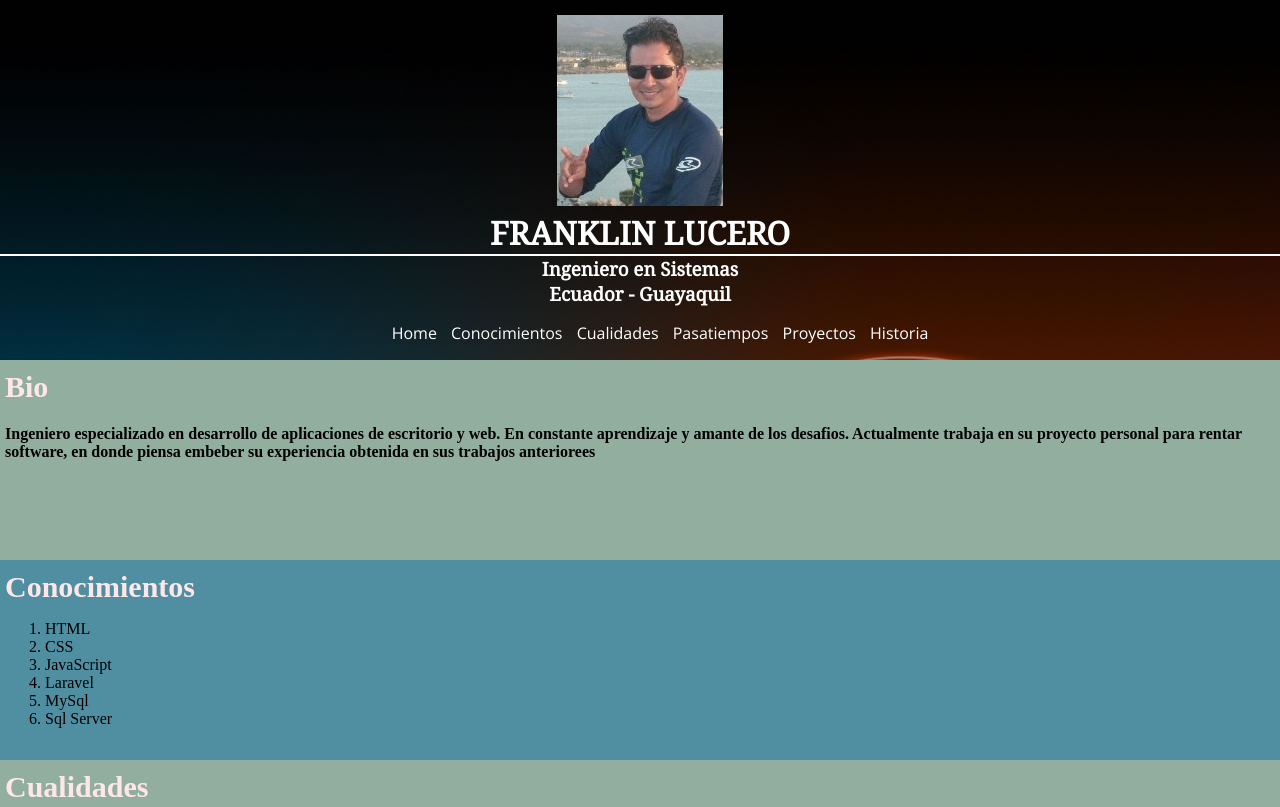
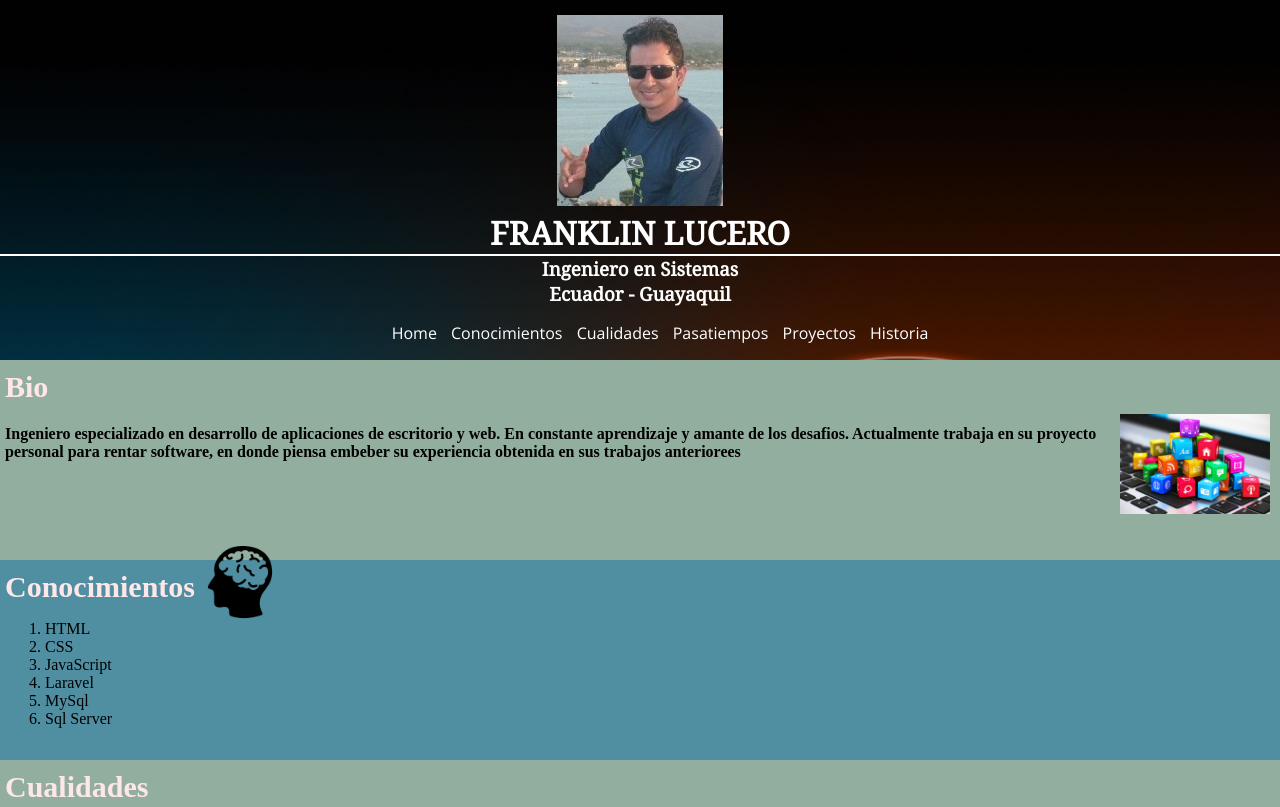
Before and after one commit to Alercard/personal, a website: page dist/index.html in a window 1280 px wide. Shown: the top 807 px of the page. Drawn offline with nearby package versions, Linux system fonts and the light colour scheme.

Commit message:
Position

```diff
--- a/dist/css/estilo.css
+++ b/dist/css/estilo.css
@@ -8,6 +8,12 @@ body {
 
 .u-background-2 {
 	background: #508ea2;
+}
+
+.u-float {
+	float: right;
+	/* float: left; */
+	margin: 10px;
 }
 
 .PersonalHeader {
@@ -55,6 +61,7 @@ body {
 
 .PersonalContent-row {
 	height: 200px;
+	position: relative;
 }
 
 .PersonalContent-title{
@@ -62,6 +69,13 @@ body {
 	font-size: 30px;
 	padding: 10px 0 0 5px;
 	color: #ffe7e7;
+}
+
+.PersonalContent-icon {
+	height: 80px;
+	position: absolute;
+	top: -18px;
+	left: 200px;
 }
 
 .PersonalContent-article {
--- a/dist/index.html
+++ b/dist/index.html
@@ -52,11 +52,13 @@
 		<div class="PersonalContent u-wrapper">
 			<section id="bio" class="PersonalContent-row u-background-1">
 				<h3 class="PersonalContent-title">Bio</h3>
+				<img class="PersonalContent-image u-float" src="images/bio-img.jpg" alt="bio image" height="100px" />
 				<h4 class="PersonalContent-article">Ingeniero especializado en desarrollo de aplicaciones de escritorio y web. En constante aprendizaje y amante de los desafios. Actualmente trabaja en su proyecto personal para rentar software, en donde piensa embeber su experiencia obtenida en sus trabajos anteriorees</h4>
 			</section>
 			<section id="conocimientos" class="PersonalContent-row u-background-2">
 				<h3 class="PersonalContent-title">Conocimientos</h3>
 				<!-- article: se usa para contener contenido especifico -->
+				<img class="PersonalContent-icon" src="images/conocimientos-img.png" alt="bio image" height="100px" />
 				<article class="PersonalContent-article">
 					<!-- ol: lista ordenada, cada item tendra un numero de prefijo segun el ordenada -->
 					<ol class="PersonalContent-list">
```
Also changed, not shown: dist/images/conocimientos-img.png (added).
